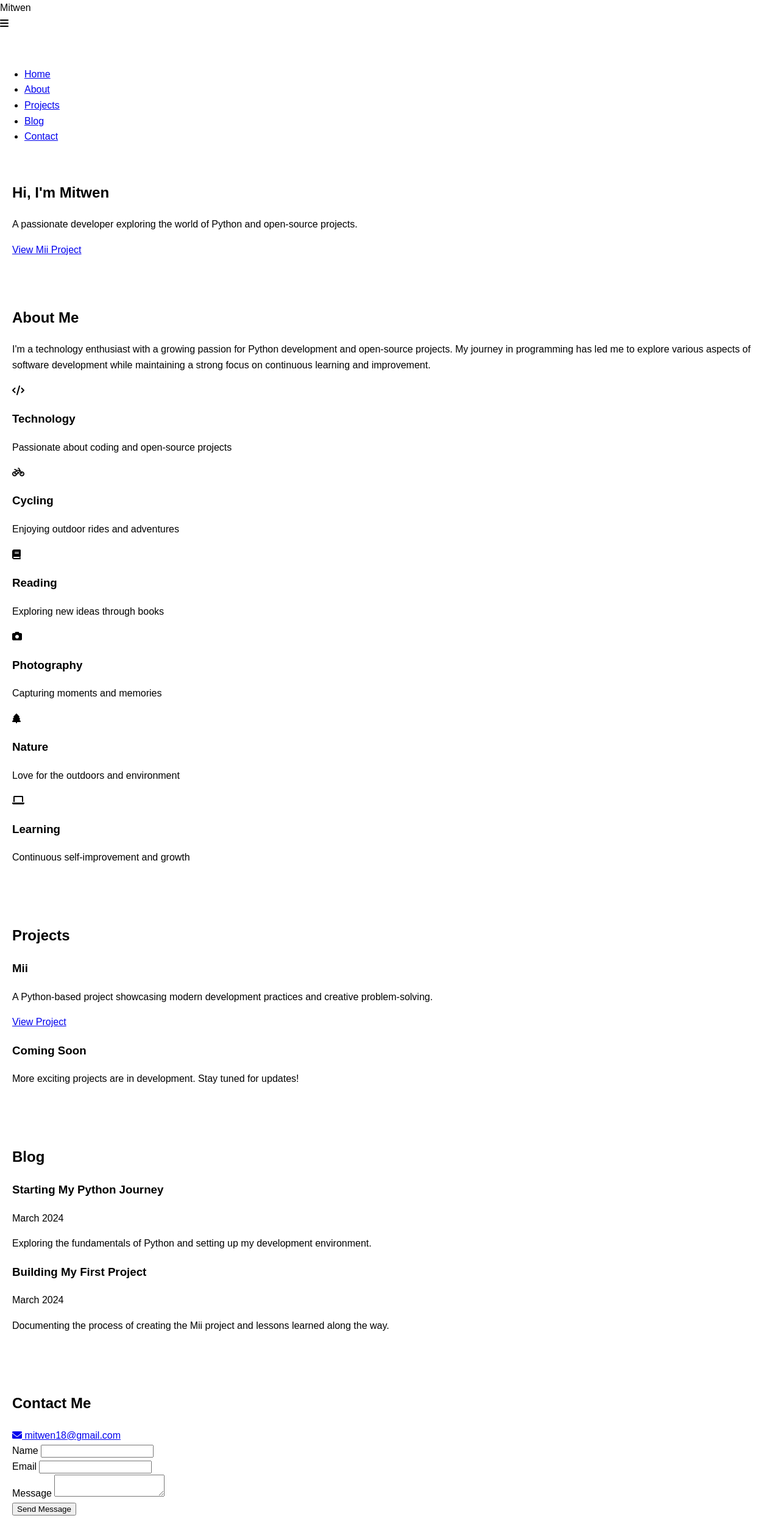
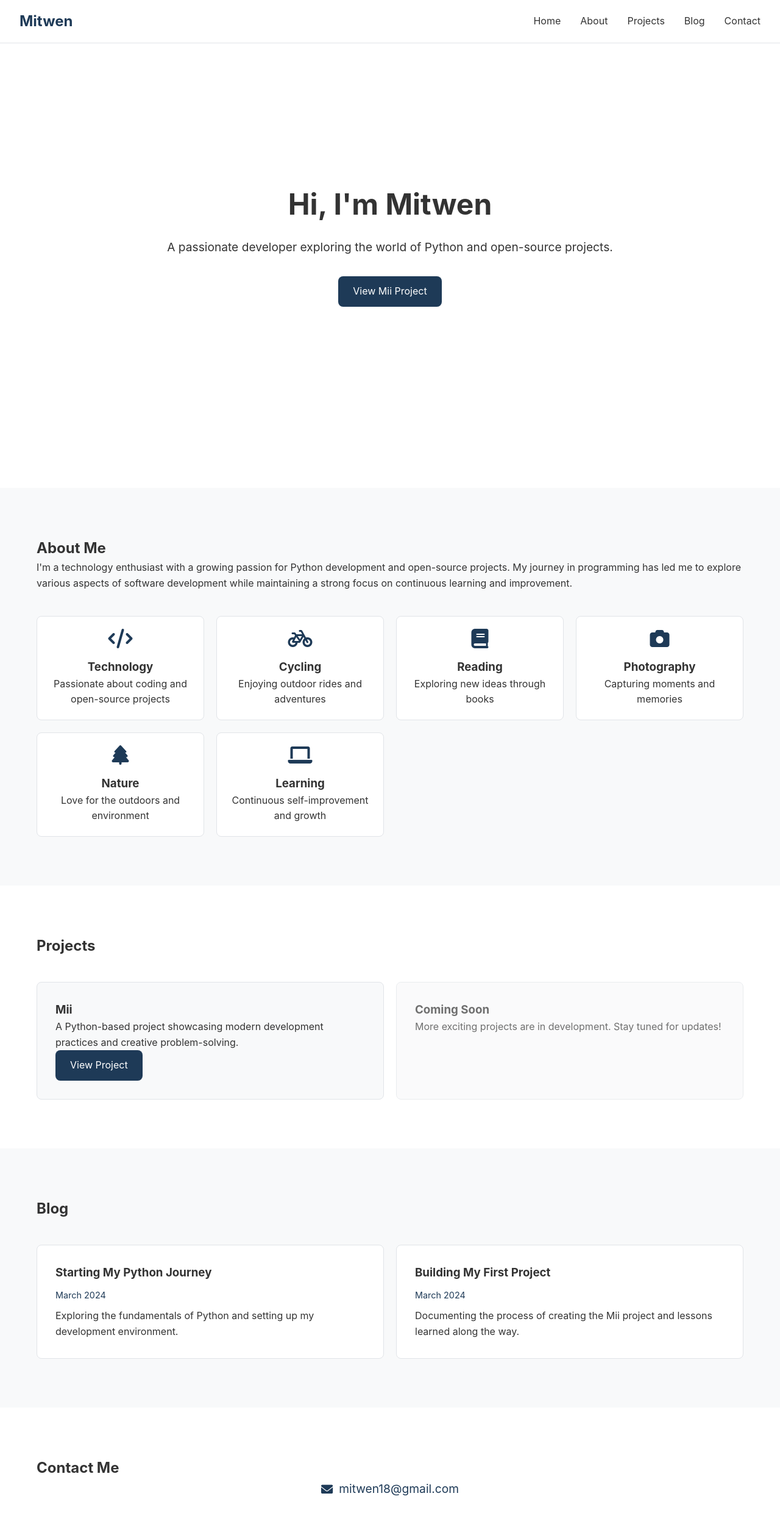
Before and after one commit to mitwenx/mii, a plain HTML site: page index.html in a window 1280 px wide. Shown: the top 2494 px of the page at 61% size. Drawn offline with Linux system fonts and the light colour scheme; a script that the page names is missing.

Commit message:
Update Styles.css

```diff
--- a/Styles.css
+++ b/Styles.css
@@ -1,44 +1,334 @@
-/* styles.css */
-body {
-    font-family: Arial, sans-serif;
+:root {
+    --primary-color: #1e3a57;
+    --text-color: #333;
+    --bg-color: #fff;
+    --card-bg: #f8f9fa;
+    --hover-color: #2d5a85;
+    --border-color: #e1e4e8;
+    --radius: 8px;
+    --transition: all 0.3s ease;
+}
+
+/* Dark mode */
+@media (prefers-color-scheme: dark) {
+    :root {
+        --primary-color: #4a9eff;
+        --text-color: #e1e4e8;
+        --bg-color: #0d1117;
+        --card-bg: #161b22;
+        --hover-color: #68b1ff;
+        --border-color: #30363d;
+    }
+}
+
+* {
     margin: 0;
     padding: 0;
-    line-height: 1.6;
+    box-sizing: border-box;
 }
 
-header {
-    background: #333;
-    color: #fff;
-    padding: 10px 0;
-    text-align: center;
+html {
+    scroll-behavior: smooth;
 }
 
-nav ul {
-    list-style: none;
-    padding: 0;
+body {
+    font-family: -apple-system, BlinkMacSystemFont, 'Segoe UI', Roboto, Oxygen,
+        Ubuntu, Cantarell, 'Open Sans', 'Helvetica Neue', sans-serif;
+    line-height: 1.6;
+    color: var(--text-color);
+    background-color: var(--bg-color);
 }
 
-nav ul li {
-    display: inline;
-    margin: 0 10px;
+.container {
+    max-width: 1200px;
+    margin: 0 auto;
+    padding: 0 20px;
 }
 
-nav ul li a {
-    color: #fff;
-    text-decoration: none;
+/* Navigation */
+.navbar {
+    position: fixed;
+    top: 0;
+    left: 0;
+    right: 0;
+    background: var(--bg-color);
+    border-bottom: 1px solid var(--border-color);
+    padding: 1rem;
+    z-index: 1000;
+    backdrop-filter: blur(10px);
 }
 
-section {
-    padding: 20px;
-    margin: 20px 0;
+.nav-brand {
+    font-size: 1.5rem;
+    font-weight: bold;
+    color: var(--primary-color);
 }
 
-footer {
-    background: #333;
-    color: #fff;
+.nav-links {
+    display: none;
+}
+
+.nav-menu-button {
+    position: fixed;
+    top: 1rem;
+    right: 1rem;
+    font-size: 1.5rem;
+    cursor: pointer;
+    color: var(--text-color);
+    z-index: 1001;
+}
+
+/* Mobile Menu */
+.mobile-menu {
+    position: fixed;
+    top: 0;
+    right: -100%;
+    width: 250px;
+    height: 100vh;
+    background: var(--bg-color);
+    padding: 80px 20px;
+    transition: var(--transition);
+    z-index: 999;
+    border-left: 1px solid var(--border-color);
+}
+
+.mobile-menu.active {
+    right: 0;
+}
+
+.mobile-menu ul {
+    list-style: none;
+}
+
+.mobile-menu a {
+    display: block;
+    padding: 10px 0;
+    color: var(--text-color);
+    text-decoration: none;
+    font-size: 1.1rem;
+    transition: var(--transition);
+}
+
+.mobile-menu a:hover {
+    color: var(--primary-color);
+}
+
+/* Hero Section */
+.hero {
+    min-height: 100vh;
+    display: flex;
+    align-items: center;
     text-align: center;
-    padding: 10px 0;
-    position: fixed;
-    bottom: 0;
+    padding: 80px 0;
+}
+
+.hero h1 {
+    font-size: 3rem;
+    margin-bottom: 1rem;
+    animation: fadeInUp 0.8s ease;
+}
+
+.hero p {
+    font-size: 1.2rem;
+    color: var(--text-color);
+    margin-bottom: 2rem;
+    animation: fadeInUp 0.8s ease 0.2s backwards;
+}
+
+/* Buttons */
+.cta-button,
+.project-button,
+.submit-button {
+    display: inline-block;
+    padding: 12px 24px;
+    background: var(--primary-color);
+    color: white;
+    text-decoration: none;
+    border-radius: var(--radius);
+    transition: var(--transition);
+    border: none;
+    cursor: pointer;
+    font-size: 1rem;
+    animation: fadeInUp 0.8s ease 0.4s backwards;
+}
+
+.cta-button:hover,
+.project-button:hover,
+.submit-button:hover {
+    background: var(--hover-color);
+    transform: translateY(-2px);
+}
+
+/* About Section */
+.about {
+    padding: 80px 0;
+    background: var(--card-bg);
+}
+
+.interests-grid {
+    display: grid;
+    grid-template-columns: repeat(auto-fit, minmax(250px, 1fr));
+    gap: 20px;
+    margin-top: 40px;
+}
+
+.interest-card {
+    background: var(--bg-color);
+    padding: 20px;
+    border-radius: var(--radius);
+    text-align: center;
+    transition: var(--transition);
+    border: 1px solid var(--border-color);
+}
+
+.interest-card:hover {
+    transform: translateY(-5px);
+}
+
+.interest-card i {
+    font-size: 2rem;
+    color: var(--primary-color);
+    margin-bottom: 1rem;
+}
+
+/* Projects Section */
+.projects {
+    padding: 80px 0;
+}
+
+.project-grid {
+    display: grid;
+    grid-template-columns: repeat(auto-fit, minmax(300px, 1fr));
+    gap: 20px;
+    margin-top: 40px;
+}
+
+.project-card {
+    background: var(--card-bg);
+    padding: 30px;
+    border-radius: var(--radius);
+    border: 1px solid var(--border-color);
+}
+
+.project-card.coming-soon {
+    opacity: 0.7;
+}
+
+/* Blog Section */
+.blog {
+    padding: 80px 0;
+    background: var(--card-bg);
+}
+
+.blog-grid {
+    display: grid;
+    grid-template-columns: repeat(auto-fit, minmax(300px, 1fr));
+    gap: 20px;
+    margin-top: 40px;
+}
+
+.blog-card {
+    background: var(--bg-color);
+    padding: 30px;
+    border-radius: var(--radius);
+    border: 1px solid var(--border-color);
+}
+
+.blog-date {
+    color: var(--primary-color);
+    margin: 10px 0;
+    font-size: 0.9rem;
+}
+
+/* Contact Section */
+.contact {
+    padding: 80px 0;
+}
+
+.contact-info {
+    text-align: center;
+    margin-bottom: 40px;
+}
+
+.email-link {
+    color: var(--primary-color);
+    text-decoration: none;
+    font-size: 1.2rem;
+    display: inline-flex;
+    align-items: center;
+    gap: 10px;
+}
+
+.contact-form {
+    max-width: 600px;
+    margin: 0 auto;
+}
+
+.form-group {
+    margin-bottom: 20px;
+}
+
+label {
+    display: block;
+    margin-bottom: 5px;
+    color: var(--text-color);
+}
+
+input,
+textarea {
     width: 100%;
+    padding: 10px;
+    border: 1px solid var(--border-color);
+    border-radius: var(--radius);
+    background: var(--bg-color);
+    color: var(--text-color);
 }
+
+textarea {
+    min-height: 150px;
+    resize: vertical;
+}
+
+/* Animations */
+@keyframes fadeInUp {
+    from {
+        opacity: 0;
+        transform: translateY(20px);
+    }
+
+    to {
+        opacity: 1;
+        transform: translateY(0);
+    }
+}
+
+/* Desktop Styles */
+@media (min-width: 768px) {
+    .nav-menu-button {
+        display: none;
+    }
+
+    .nav-links {
+        display: flex;
+        gap: 2rem;
+        list-style: none;
+        position: absolute;
+        right: 2rem;
+        top: 50%;
+        transform: translateY(-50%);
+    }
+
+    .nav-links a {
+        color: var(--text-color);
+        text-decoration: none;
+        transition: var(--transition);
+    }
+
+    .nav-links a:hover {
+        color: var(--primary-color);
+    }
+
+    .navbar {
+        padding: 1rem 2rem;
+    }
+}
```
